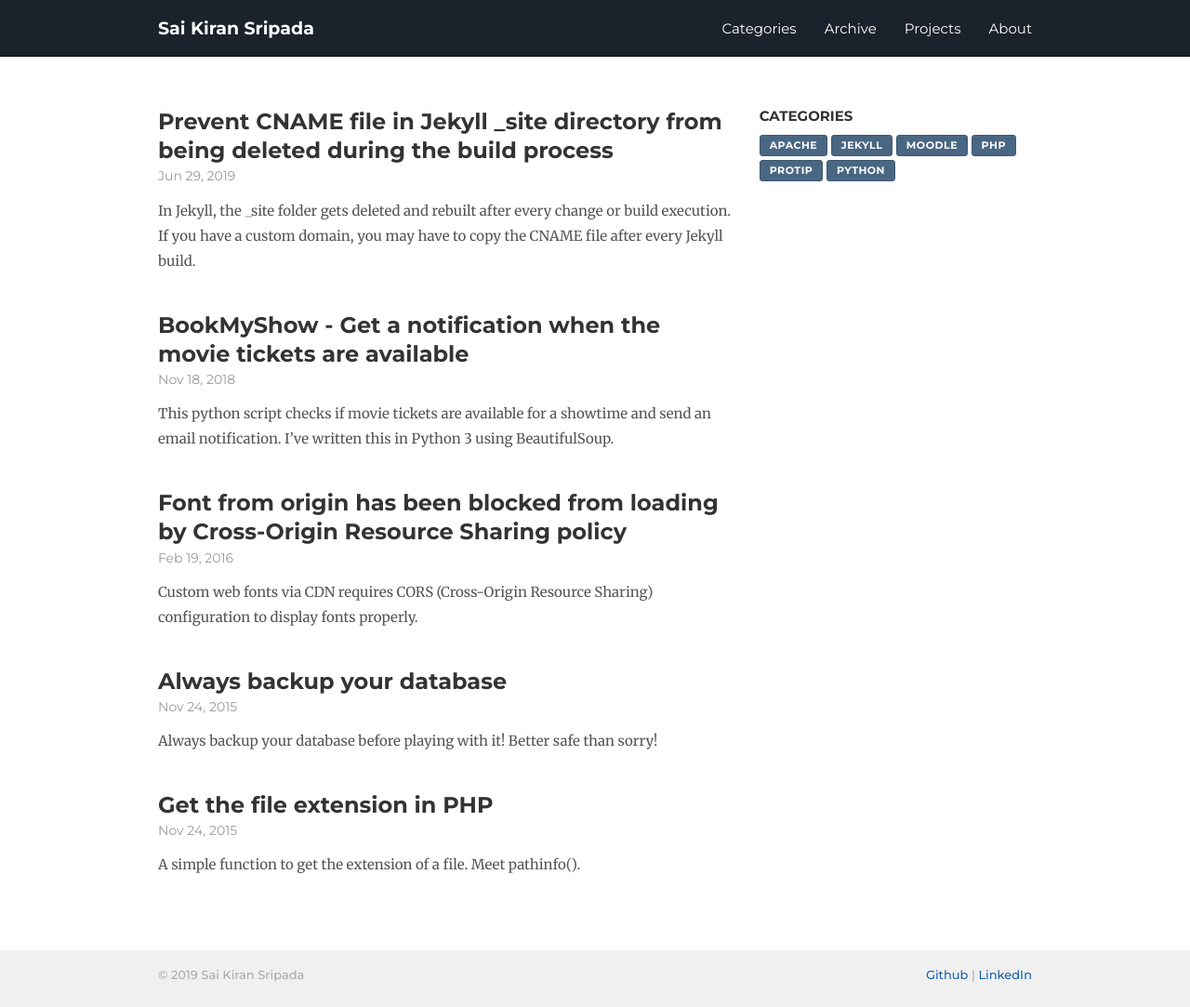
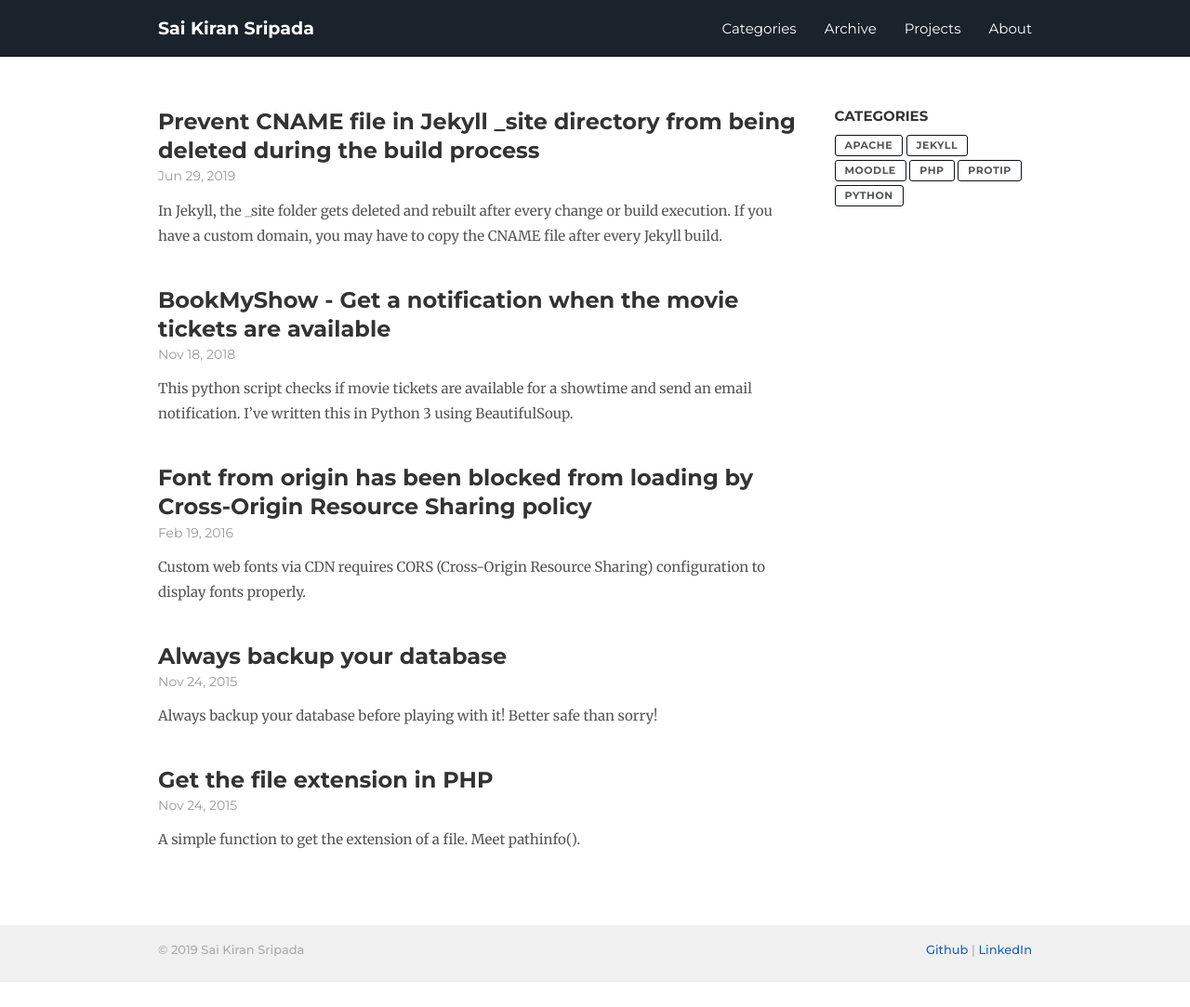
Before and after one commit to saikiransripada/saikiransripada.github.io, a Jekyll site: the page built from index.html, in a window 1280 px wide. Shown: the whole page at 93% size. Built offline with Jekyll 4.4.1, drawn with Linux system fonts in a browser that asks for light colours; after the commit the page ends 1056 px from its top, so only the background shows below that.

Commit message:
Changed styles for categories in the sidebar

```diff
--- a/_includes/sidebar.html
+++ b/_includes/sidebar.html
@@ -6,7 +6,7 @@
     {% assign categories = site.categories | sort %}
     {% for category in categories %}
       {% capture category_name %}{{ category | first }}{% endcapture %}
-      <a href="/{{ category_name }}">
+      <a href="/{{ category_name }}" class="no-underline">
         <li class="badge badge-primary">{{ category_name }}</li>
       </a>
     {% endfor %}
--- a/_layouts/default.html
+++ b/_layouts/default.html
@@ -50,10 +50,10 @@
             {{ content }}
           </div>
         {% else %}
-          <div class="col-sm-12 col-md-8">
+          <div class="col-sm-12 col-md-9">
             {{ content }}
           </div>
-          <div class="col-sm-12 col-md-4">
+          <div class="col-sm-12 col-md-3">
             {% include sidebar.html %}
           </div>
         {% endif %}
--- a/css/style.scss
+++ b/css/style.scss
@@ -129,17 +129,23 @@ ul {
   .badge-primary {
     font-family: $headings-font-family;
     font-size: 11px;
-    background-color: $dark-brand-primary;
-    border: 1px solid #405973;
+    color: #555;
+    background-color: transparent;
+    border: 1px solid #0d1116;
     letter-spacing: .5px;
     text-transform: uppercase;
     padding: 5px 10px;
     border-radius: 3px;
-
+  }
+  .badge-primary:hover {
+    text-decoration: underline;
   }
   a {
     text-transform: uppercase;
     font-weight: 500;
+  }
+  .no-underline:hover {
+    text-decoration: none;
   }
 }
 .post-title-home {
```
